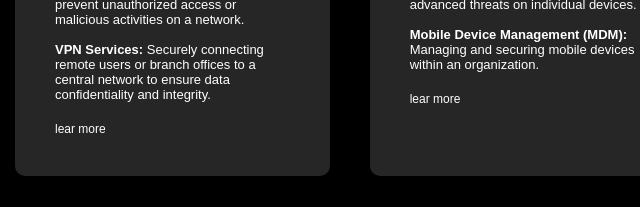
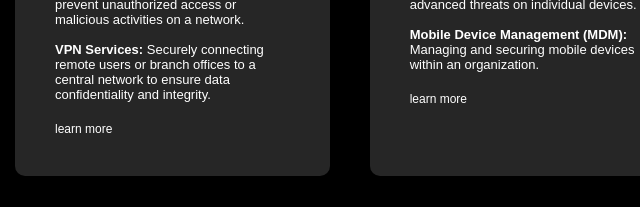
Before and after one commit to rkc0809/portfolio, a plain HTML site: page index.html in a window 1280 px wide. Shown: the part 1953-2160 px from the top of the page, 113-753 px from the left. Drawn offline with Linux system fonts and the light colour scheme; files whose address does not match are found by name.

Commit message:
spelling mistakes corrected

```diff
--- a/index.html
+++ b/index.html
@@ -83,7 +83,7 @@
            <b> Intrusion Detection and Prevention:</b> Implementing systems to detect and prevent unauthorized access or malicious activities on a network.<br><br>
            <b> VPN Services:</b> Securely connecting remote users or branch offices to a central network to ensure data confidentiality and integrity.</p>
 
-              <a href="https://en.wikipedia.org/wiki/Network_Security_Services">lear more</a>
+              <a href="https://en.wikipedia.org/wiki/Network_Security_Services">learn more</a>
             </div>
             <div>
                 <i class="fa-solid fa-circle-nodes"></i>
@@ -91,7 +91,7 @@
                 <p><b>Antivirus and Anti-Malware Protection:</b> Deploying and managing software solutions to protect individual devices (computers, smartphones) from malware.<br><br>
                     <b>Endpoint Detection and Response (EDR):</b> Detecting and responding to advanced threats on individual devices.<br><br>
                     <b>Mobile Device Management (MDM):</b> Managing and securing mobile devices within an organization.</p>
-                      <a href="https://en.wikipedia.org/wiki/Endpoint_security">lear more</a>
+                      <a href="https://en.wikipedia.org/wiki/Endpoint_security">learn more</a>
                     </div>
                     <div>
                         <i class="fa-solid fa-lock"></i>
```
